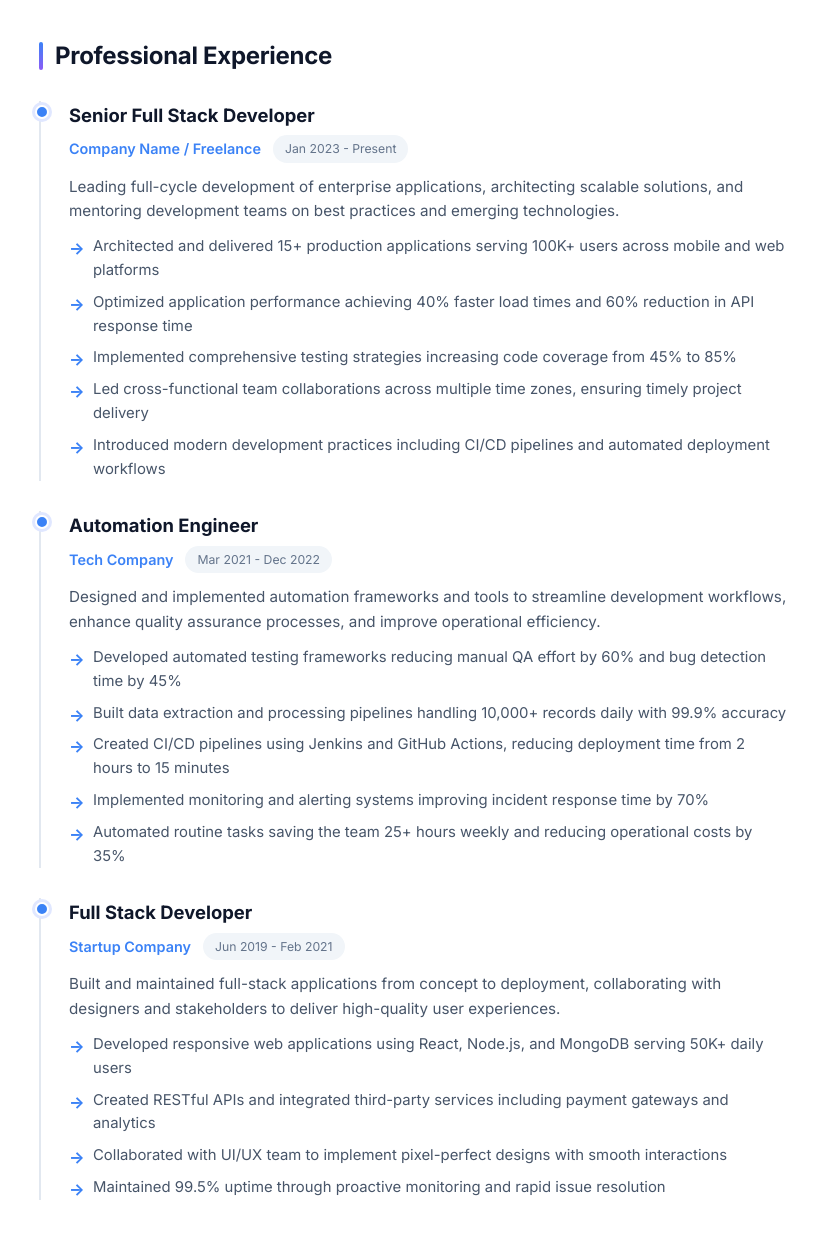
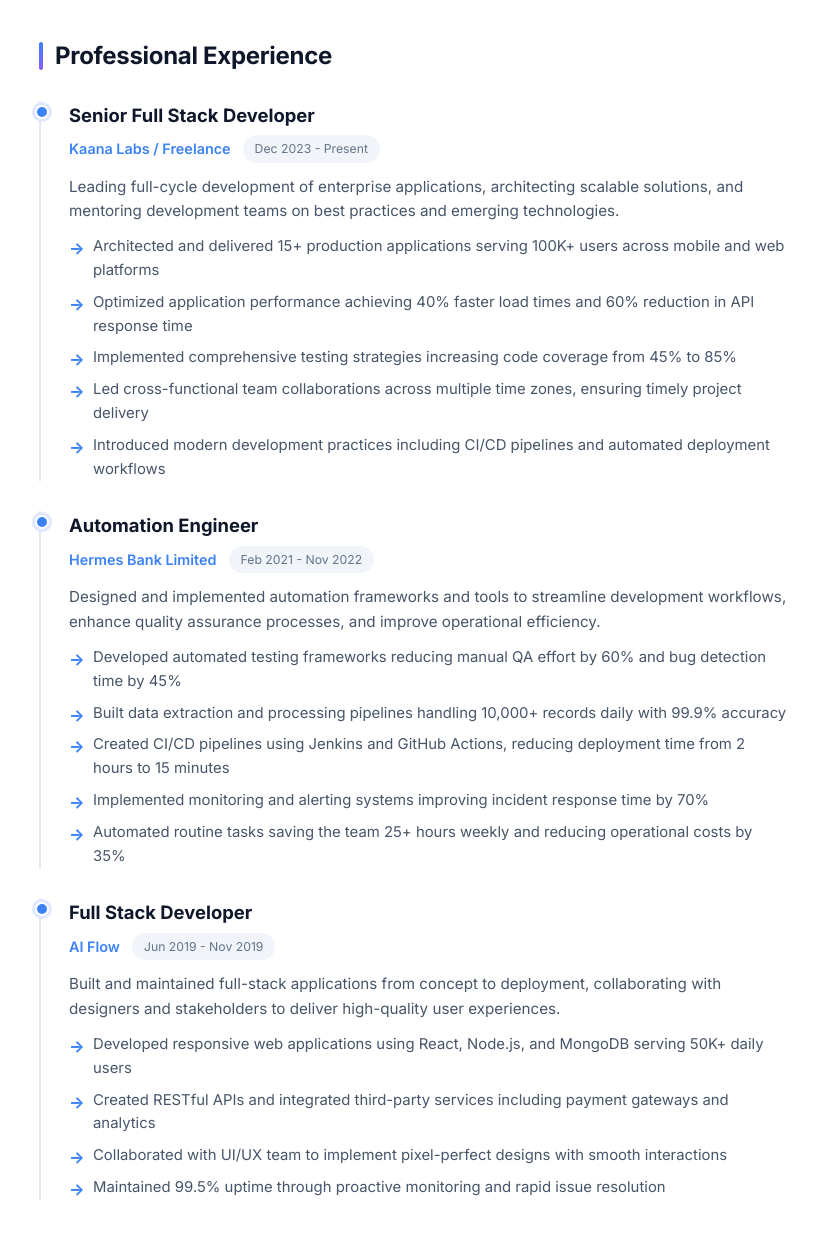
Before and after one commit to section-man/cv, a plain HTML site: page index.html in a window 1280 px wide. Shown: the part 1222-2459 px from the top of the page, without its empty margins (226-1042 px from the left). Drawn offline with Linux system fonts and the light colour scheme.

Commit message:
Update index.html

```diff
--- a/index.html
+++ b/index.html
@@ -462,8 +462,8 @@
                     <div class="job-header">
                         <div class="job-title">Senior Full Stack Developer</div>
                         <div class="company-info">
-                            <span class="company-name">Company Name / Freelance</span>
-                            <span class="date-badge">Jan 2023 - Present</span>
+                            <span class="company-name">Kaana Labs / Freelance</span>
+                            <span class="date-badge">Dec 2023 - Present</span>
                         </div>
                     </div>
                     <p class="job-description">
@@ -482,8 +482,8 @@
                     <div class="job-header">
                         <div class="job-title">Automation Engineer</div>
                         <div class="company-info">
-                            <span class="company-name">Tech Company</span>
-                            <span class="date-badge">Mar 2021 - Dec 2022</span>
+                            <span class="company-name">Hermes Bank Limited</span>
+                            <span class="date-badge">Feb 2021 - Nov 2022</span>
                         </div>
                     </div>
                     <p class="job-description">
@@ -502,8 +502,8 @@
                     <div class="job-header">
                         <div class="job-title">Full Stack Developer</div>
                         <div class="company-info">
-                            <span class="company-name">Startup Company</span>
-                            <span class="date-badge">Jun 2019 - Feb 2021</span>
+                            <span class="company-name">AI Flow</span>
+                            <span class="date-badge">Jun 2019 - Nov 2019</span>
                         </div>
                     </div>
                     <p class="job-description">
@@ -589,8 +589,8 @@
                 <h2 class="content-section-title">Education & Certifications</h2>
 
                 <div class="education-card">
-                    <div class="degree">Bachelor of Science in Computer Science</div>
-                    <div class="institution">University Name • 2017 - 2021</div>
+                    <div class="degree">Bachelor of Technology in Software Engineering</div>
+                    <div class="institution">Queensland University Of Technology • 2017 - 2021</div>
                 </div>
 
                 <div class="education-card">
```
